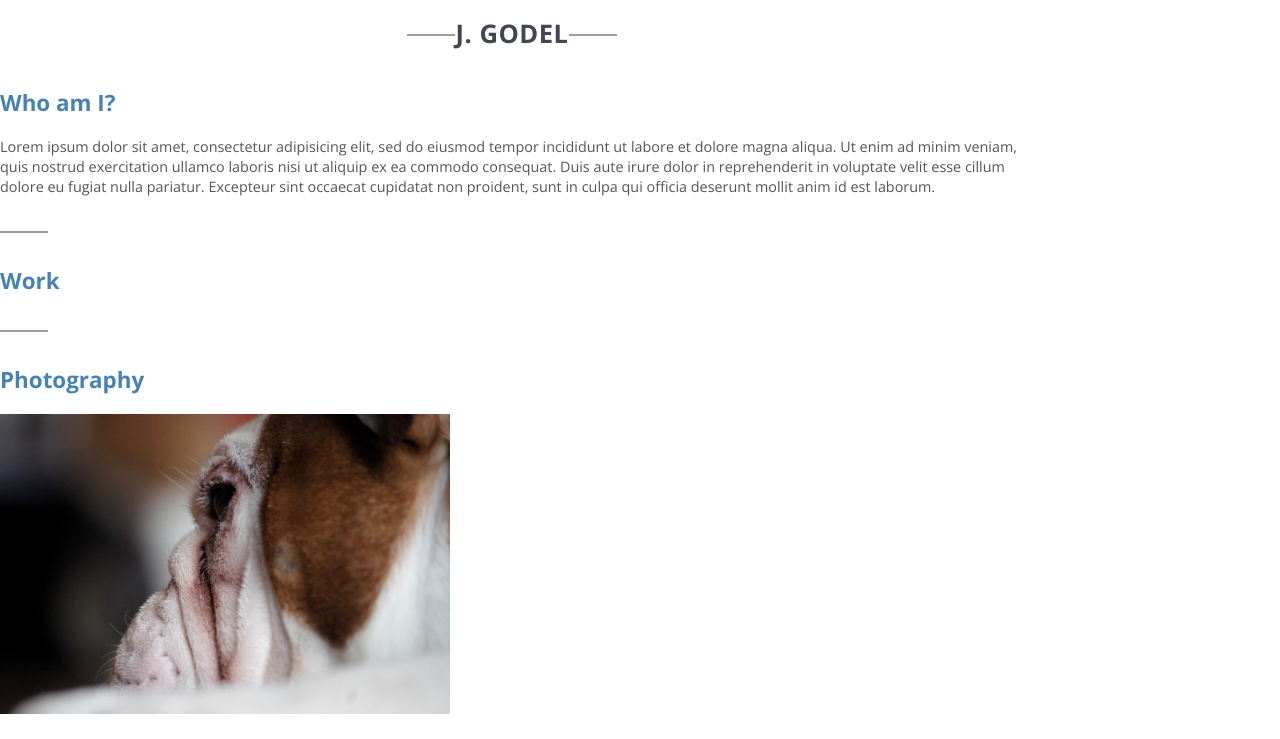
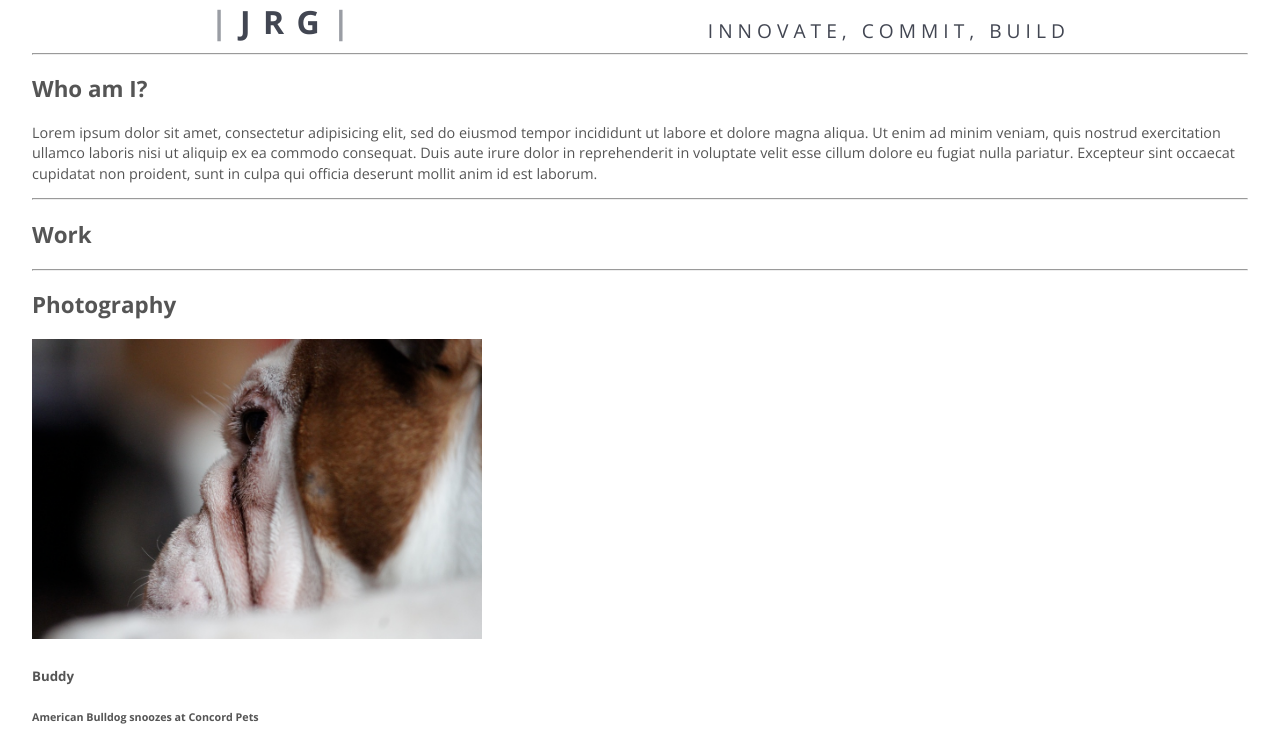
Before and after one commit to jrogodel/single_page_design, a plain HTML site: page index.html in a window 1280 px wide. Shown: the top 739 px of the page. Drawn offline with nearby package versions, Linux system fonts and the light colour scheme.

Commit message:
Configure styles directory architecture. Experiment with flex box and the header layout

```diff
--- a/app.scss
+++ b/app.scss
@@ -1,79 +1,26 @@
 @import "styles/tools/normalize";
 
-// -----------------------------------------------------------
+@import "styles/base/vars";
+@import "styles/base/typography";
 
-$disabled: #c0c0c0;
-$white: #ffffff;
-$dark: #424652;
-$light: #9a9da4;
-$highlight: #8bc6db;
-$border: #e9e9e9;
+@import "styles/layout/header";
+// @import "styles/layout/footer";
 
-// -----------------------------------------------------------
-
-@mixin clearfix($extend: true) {
-    @if $extend {
-        @extend %clearfix;
-    } @else {
-        &:after {
-            clear: both;
-            content: '';
-            display: table;
-            height: 0;
-        }
-    }
-}
-
-%clearfix {
-    @include clearfix($extend: false);
-}
+// @import "styles/pages/about";
+// @import "styles/pages/work";
+// @import "styles/pages/photography";
+// @import "styles/pages/contact";
 
 
-.clearfix {
-    @include clearfix($extend: true)
-}
 
-// -----------------------------------------------------------
 
 *{ box-sizing: border-box; }
 *::after,*::before{ box-sizing: border-box; }
 
 body	{
-
 	margin: 0;
 	color: #555;
-	width: 80%;
+	width: 95%;
+	margin: 0 auto;
 	font: 400 100%/1.4 'Open Sans',sans-serif;
-
-
-	h1{ font-size: 2rem; margin: 0; padding: 0;}
-	h2{ font-size: 1.4rem; color: steelblue; }
-	h3{ font-size: 1.1rem; }
-	p { font-size: 0.9rem; }
-	ul{ padding:0; list-style-position: inside; }
-	li{ font-size: 0.9rem; margin: 0; }
-	hr {
-		width: 3rem;
-		display: block;
-		height: 2px;
-		border: 0;
-		border-bottom: 2px solid $light;
-		margin: 2rem 0;
-	}
-
-	#header {
-		display: flex;
-		justify-content: center;
-		align-items: center;
-		min-height: 50px;
-		.logo {
-			color: $dark;
-			text-transform: uppercase;
-			letter-spacing: .5px;
-			font-weight: bolder;
-			font-size: 1.6rem;
-
-			// 	.single-letter-j { }
-		}
-	}
 }
--- a/index.html
+++ b/index.html
@@ -14,14 +14,16 @@
 </head>
 <body>
 
-	<header id="header">
-		<hr><h1 class="logo">J. Godel</h1><hr>
+	<header id="site_header">
+		<h1 class="title"><span class="pipe">|</span> J R G <span class="pipe">|</span></h1>
+		<h2 class="sub_title">Innovate, Commit, Build</h2>
 	</header>
+	<hr>
 
 
 		<!-- About Section -->
 
-		<section>
+		<section id="about" class="about_wrapper">
 			<h2>Who am I?</h2>
 			<p>Lorem ipsum dolor sit amet, consectetur adipisicing elit, sed do eiusmod
 			tempor incididunt ut labore et dolore magna aliqua. Ut enim ad minim veniam,
@@ -35,7 +37,7 @@
 
 		<!-- Projects Section -->
 
-		<section>
+		<section id="work" class="work_wrapper">
 			<h2>Work</h2>
 
 			<hr>
@@ -43,7 +45,7 @@
 
 		<!-- Photography Section -->
 
-		<section class="photos_wrapper">
+		<section id="photo" class="photos_wrapper">
 			<header><h2>Photography</h2></header>
 
 				<!-- Photo 1 -->
@@ -164,7 +166,7 @@
 
 
 		<!-- Contact Section -->
-
+		<section id="contact" class="contact_wrapper">
 		<h2>Contact</h2>
 		<label><input type="text" value="text"></label><br>
 		<label><input type="email" value="email"></label><br>
@@ -177,8 +179,9 @@
 		cillum dolore eu fugiat nulla pariatur. Excepteur sint occaecat cupidatat non
 		proident, sunt in culpa qui officia deserunt mollit anim id est laborum.</p>
 		<hr>
+		</section>
 
-	<footer>
+	<footer id="footer">
 		<h6>Copyright @ Jamie Godel | 2016</h6>
 	</footer>
 
--- a/styles/base/_typography.scss
+++ b/styles/base/_typography.scss
@@ -0,0 +1,18 @@
+h1	{
+	font-size: 2rem; margin: 0; padding: 0;
+}
+h2	{
+	font-size: 1.4rem;
+}
+h3	{
+	font-size: 1.1rem;
+}
+p {
+	font-size: 0.9rem;
+}
+ul	{
+	padding:0; list-style-position: inside;
+}
+li {
+	font-size: 0.9rem; margin: 0;
+}
--- a/styles/base/_vars.scss
+++ b/styles/base/_vars.scss
@@ -0,0 +1,34 @@
+// -----------------------------------------------------------
+
+$disabled: #c0c0c0;
+$white: #ffffff;
+$dark: #424652;
+$light: #9a9da4;
+$highlight: #8bc6db;
+$border: #e9e9e9;
+
+// -----------------------------------------------------------
+
+@mixin clearfix($extend: true) {
+    @if $extend {
+        @extend %clearfix;
+    } @else {
+        &:after {
+            clear: both;
+            content: '';
+            display: table;
+            height: 0;
+        }
+    }
+}
+
+%clearfix {
+    @include clearfix($extend: false);
+}
+
+
+.clearfix {
+    @include clearfix($extend: true)
+}
+
+// -----------------------------------------------------------
--- /dev/null
+++ b/styles/layout/_header.scss
@@ -0,0 +1,32 @@
+#site_header {
+	display: flex;
+	align-items: flex-end;
+	justify-content: space-around;
+	// min-height: 50px;
+	// margin: 0 auto;
+}
+
+
+.title {
+	// align-self:flex-start;
+	color: $dark;
+	letter-spacing: 2px;
+	font-weight: bold;
+	text-transform: uppercase;
+	margin: 0 auto;
+}
+
+.sub_title {
+	// align-self:flex-end;
+	color: $dark;
+	margin: 0 auto;
+	letter-spacing: 5px;
+	font-weight: 300;
+	text-transform: uppercase;
+	font-size: 1.2rem;
+	// align-self: flex-start;
+}
+
+.pipe {
+	color: $light;
+}
```
Also changed, not shown: app.css, styles/layout/_footer.scss (added), styles/layout/_index.scss (added), 1 other file.
